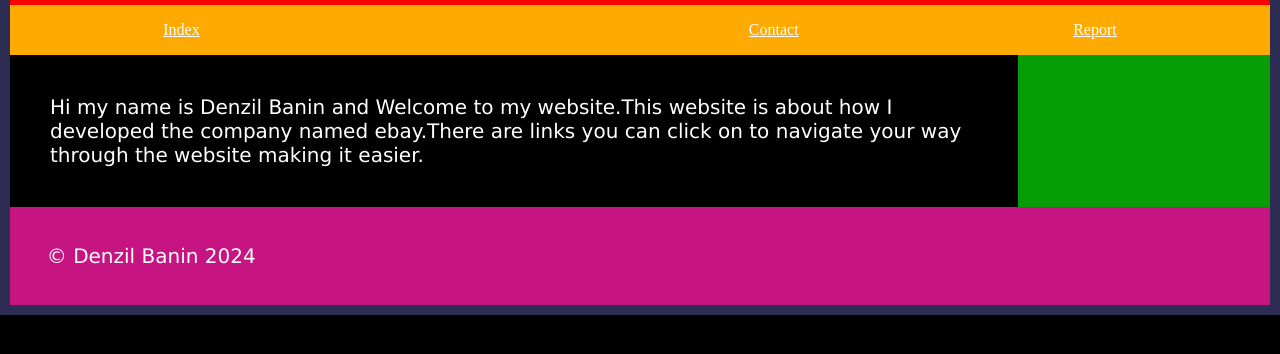
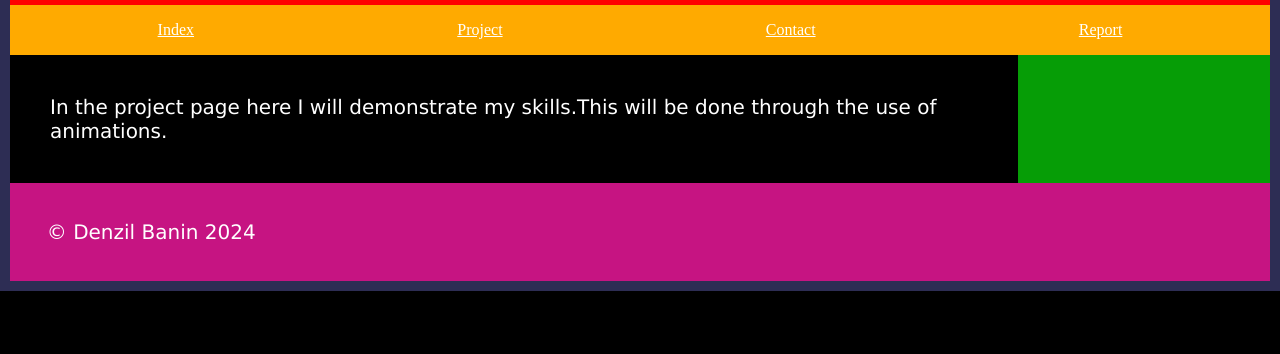
Before and after one commit to dbanin23/Assignment-1, a plain HTML site: page project.html in a window 1280 px wide. Shown: the part 302-656 px from the top of the page. Drawn offline with Linux system fonts and the light colour scheme.

Commit message:
change title

```diff
--- a/project.html
+++ b/project.html
@@ -4,7 +4,7 @@
 <head>
     <meta charset="UTF-8">
     <meta name="viewport" content="width=device-width, initial-scale=1.0">
-    <title>Document</title>
+    <title>project</title>
     <link rel="stylesheet" href="project.css">
     <link rel="stylesheet" href="main.css" media="screen">
     <link rel="stylesheet" href="mobile.css" media="screen and (max-width: 800px)">
@@ -21,16 +21,14 @@
         <a href="https://www.ebay.co.uk/" target="_blank"> Go to Ebay website</a>
     </header>
     <main>
-        <p class="myclass">Hi my name is Denzil Banin and Welcome to my website.This website is about how I developed
-            the company named
-            ebay.There are links you can click on to navigate your way through the website making it easier.</p>
+        <p class="myclass">In the project page here I will demonstrate my skills.This will be done through the use of animations.</p>
     </main>
 
 
     <nav>
         <ul>
             <li><a href="index.html" target="_blank">Index</a></li>
-            <li><a href="project.html" target="_blank"></a></li>
+            <li><a href="project.html" target="_blank">Project</a></li>
             <li><a href="contact.html" target="_blank">Contact</a></li>
             <li><a href="report.html" target="_blank">Report</a></li>
         </ul>
```
